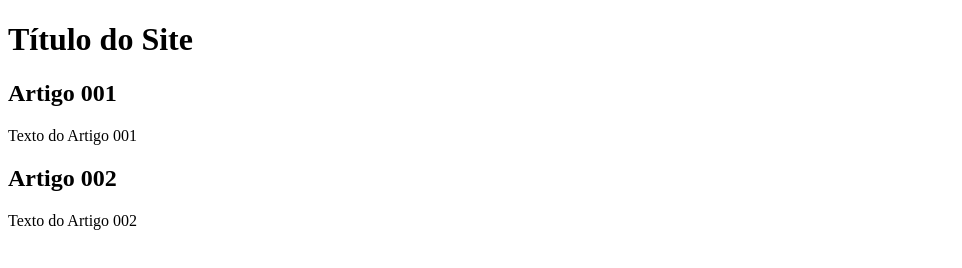
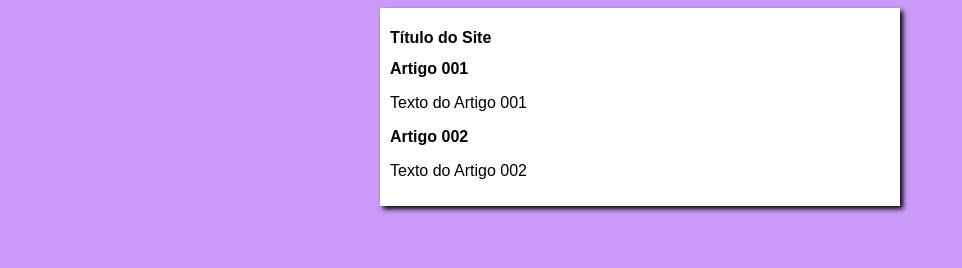
Before and after one commit to LeandroCastilhoGomes/projeto-site, a plain HTML site: page index.html in a window 1280 px wide. Shown: the whole page, without its empty margins (0-962 px from the left). Drawn offline with Linux system fonts and the light colour scheme.

Commit message:
iniciei o design

```diff
--- /dev/null
+++ b/estilo/style.css
@@ -0,0 +1,14 @@
+* {
+    font-family: Arial, Helvetica, sans-serif;
+    font-size: 16px;
+}
+body {
+    background-color: rgb(204, 155, 250);
+}
+main {
+    background-color: white;
+    width: 500px;
+    margin: auto;
+    padding: 10px;
+    box-shadow: 3px 3px 5px black;
+}
--- a/index.html
+++ b/index.html
@@ -5,6 +5,7 @@
     <meta http-equiv="X-UA-Compatible" content="IE=edge">
     <meta name="viewport" content="width=device-width, initial-scale=1.0">
     <title>Título do Site</title>
+    <link rel="stylesheet" href="estilo/style.css">
 </head>
 <body>
     <main>
```
